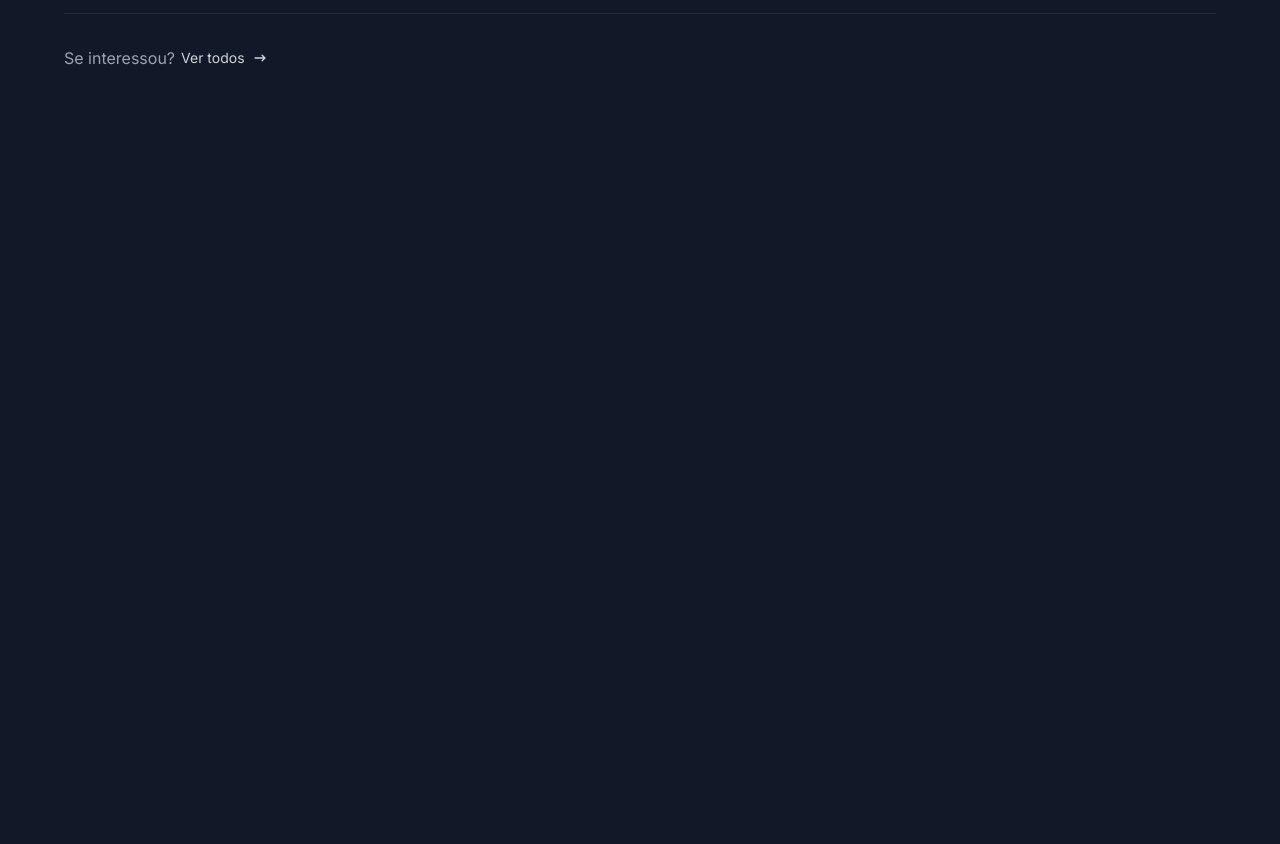
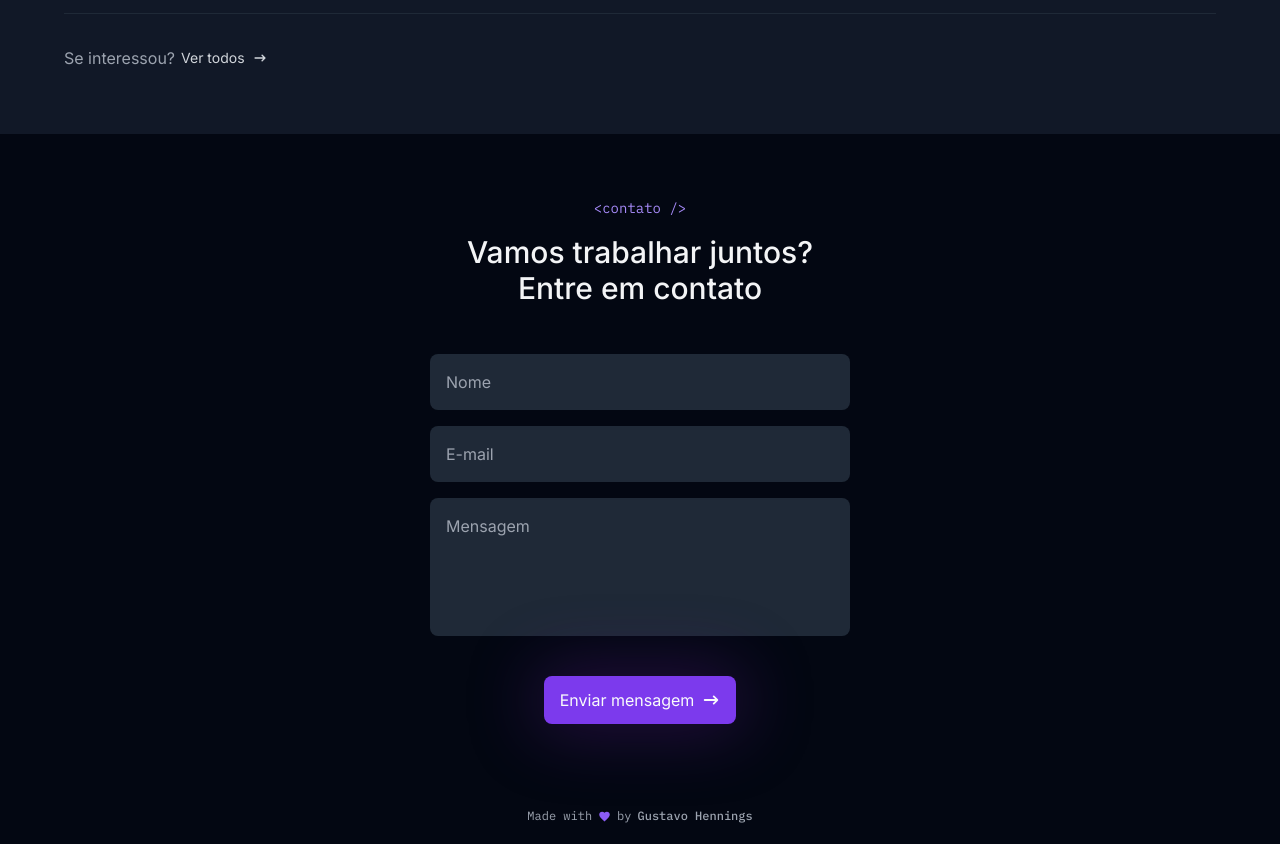
Before and after one commit to ghennings3/portfolio, a Next.js app: page / in a window 1280 px wide. Shown: the part 2120-2964 px from the top of the page. Before the commit the page ends 2254 px from the top, so only its background shows below. Built offline with nearby package versions, Linux system fonts and the light colour scheme.

Commit message:
add contact form section

```diff
--- a/app/layout.tsx
+++ b/app/layout.tsx
@@ -2,6 +2,8 @@
 import './globals.css'
 import { ReactNode } from 'react'
 import { Header } from '@/components/header/Header'
+import { ContactForm } from '@/components/contact-form/ContactForm'
+import { Footer } from '@/components/footer/Footer'
 
 const inter = Inter({
   variable: '--font-inter',
@@ -20,6 +22,8 @@
       <body>
         <Header></Header>
         {children}
+        <ContactForm></ContactForm>
+        <Footer></Footer>
       </body>
     </html>
   )
--- a/components/Link.tsx
+++ b/components/Link.tsx
@@ -1,6 +1,6 @@
 import { cn } from '@/app/lib/utils';
 import NextLink from 'next/link'
-import { Children, ComponentProps } from 'react';
+import { ComponentProps } from 'react';
 
 
 type LinkProps = ComponentProps<typeof NextLink>
--- /dev/null
+++ b/components/contact-form/ContactForm.tsx
@@ -0,0 +1,45 @@
+'use client'
+
+import { HiArrowNarrowRight } from "react-icons/hi"
+import { Button } from "../button/Button"
+import { SectionTitle } from "../SectionTitle"
+import { useForm } from 'react-hook-form'
+import { z } from 'zod'
+import { zodResolver } from '@hookform/resolvers/zod'
+
+const contactFormSchema = z.object({
+    name: z.string().min(3).max(100),
+    email: z.string().email(),
+    message: z.string().min(1).max(500),
+})
+
+type ContactFormData = z.infer<typeof contactFormSchema>
+
+export const ContactForm = () => {
+    const {handleSubmit, register} = useForm<ContactFormData>({
+        resolver: zodResolver(contactFormSchema)
+    })
+
+    const onSubmit = (data: ContactFormData) => {
+        console.log(data)
+    }
+
+    return(
+        <section className="py-16 px-6 md:py-34 flex items-center justify-center bg-gray-950">
+            <div className="w-full max-w-[420px] mx-auto">
+                <SectionTitle subtitle="contato" title="Vamos trabalhar juntos? Entre em contato" className="items-center text-center" />
+
+                <form onSubmit={handleSubmit(onSubmit)} className="mt-12 w-full flex flex-col gap-4" action="">
+                    <input {...register('name')} placeholder="Nome" className="w-full h-13 bg-gray-800 rounded-lg placeholder:text-gray-400 text-gray-50 p-4 focus:outline-none focus:ring-2 ring-violet-600" />
+                    <input {...register('email')} type="email" placeholder="E-mail" className="w-full h-13 bg-gray-800 rounded-lg placeholder:text-gray-400 text-gray-50 p-4 focus:outline-none focus:ring-2 ring-violet-600" />
+                    <textarea {...register('message')} maxLength={500} placeholder="Mensagem" className="resize-none  w-full h-[138px] bg-gray-800 rounded-lg placeholder:text-gray-400 text-gray-50 p-4 focus:outline-none focus:ring-2 ring-violet-600" />
+
+                    <Button className="w-max mx-auto mt-6 shadow-button">
+                        Enviar mensagem
+                        <HiArrowNarrowRight size={18} />
+                    </Button>
+                </form>
+            </div>
+        </section>
+    )
+}
--- /dev/null
+++ b/components/footer/Footer.tsx
@@ -0,0 +1,14 @@
+import {IoMdHeart} from 'react-icons/io'
+
+export const Footer = () => {
+    return(
+        <footer className="h-14 w-full flex items-center justify-center bg-gray-950">
+            <span className='flex items-center gap-1.5 text-xs sm:text--sm font-mono text-gray-400'>
+                Made with
+                <IoMdHeart size={13} className='text-violet-500' />
+                by
+                <strong className='font-medium' >Gustavo Hennings</strong>
+            </span>
+        </footer>
+    )
+}
```
